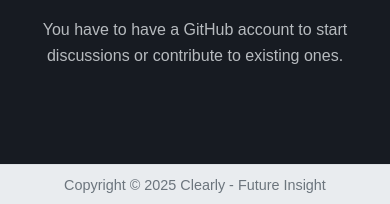
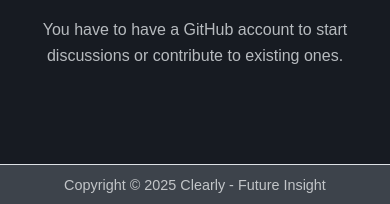
Before and after one commit to fi-group/clearly-support-page, a plain HTML site: page COMMUNITY/community.html in a window 390 px wide. Shown: the part 1190-1394 px from the top of the page. Drawn offline with Linux system fonts and the light colour scheme.

Commit message:
tiny style edits

```diff
--- a/COMMUNITY/community.html
+++ b/COMMUNITY/community.html
@@ -66,7 +66,7 @@
                     </div>
                 </div> </main>
 
-            <footer class="main-footer">
+            <footer class="community-footer">
                 Copyright © 2025 Clearly - Future Insight
             </footer>
         </div>
--- a/style.css
+++ b/style.css
@@ -238,13 +238,31 @@ li {
     padding: 10px;
     color: #6c757d;
     font-size: 0.9em;
+    border-top: 1px solid #6c757d;
+    height: 40px;
+    line-height: 20px;
+    box-sizing: border-box;
+    flex-shrink: 0; /* Prevent footer from shrinking */
+}
+
+.community-footer {
+    /* Make footer stick to the bottom of the scrolling wrapper */
+    position: sticky;
+    bottom: 0;
+    z-index: 10; /* Keep above scrolling content */
+
+    /* Styling */
+    background-color: #3d434b; /* Needs background to hide content */
+    text-align: center;
+    padding: 10px;
+    color: #c2c5c8;
+    font-size: 0.9em;
     border-top: 1px solid #dee2e6;
     height: 40px;
     line-height: 20px;
     box-sizing: border-box;
     flex-shrink: 0; /* Prevent footer from shrinking */
 }
-
 
 /* === Responsive Adjustments === */
 @media (max-width: 992px) {
@@ -281,6 +299,10 @@ li {
     .main-footer {
         position: static; /* Turn off sticky */
     }
+    .community-footer {
+        position: static; /* Turn off sticky */
+    }
+
     .main-content { padding: 0; /* Remove padding, applied to scrollable area now */ }
     .scrollable-area { padding: 15px; } /* Adjust padding */
     .content-card { flex-basis: 100%; }
```
